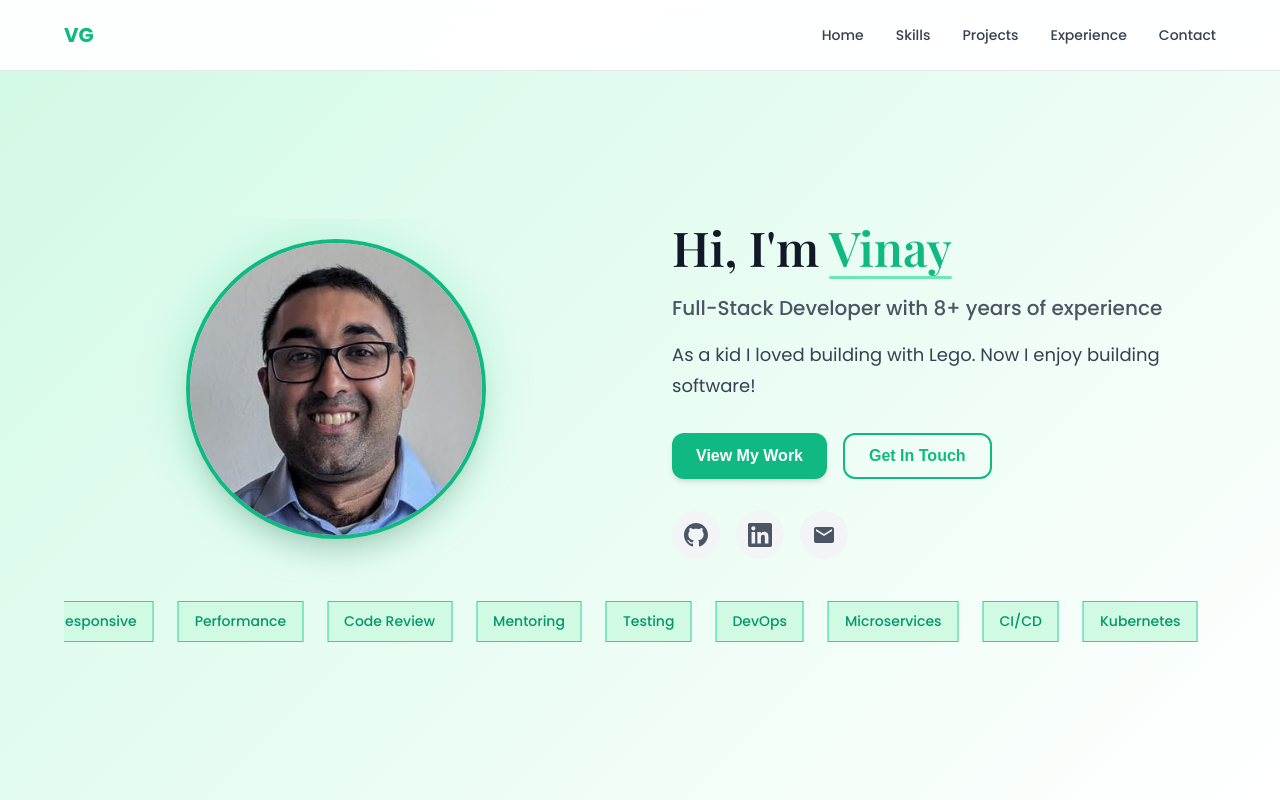
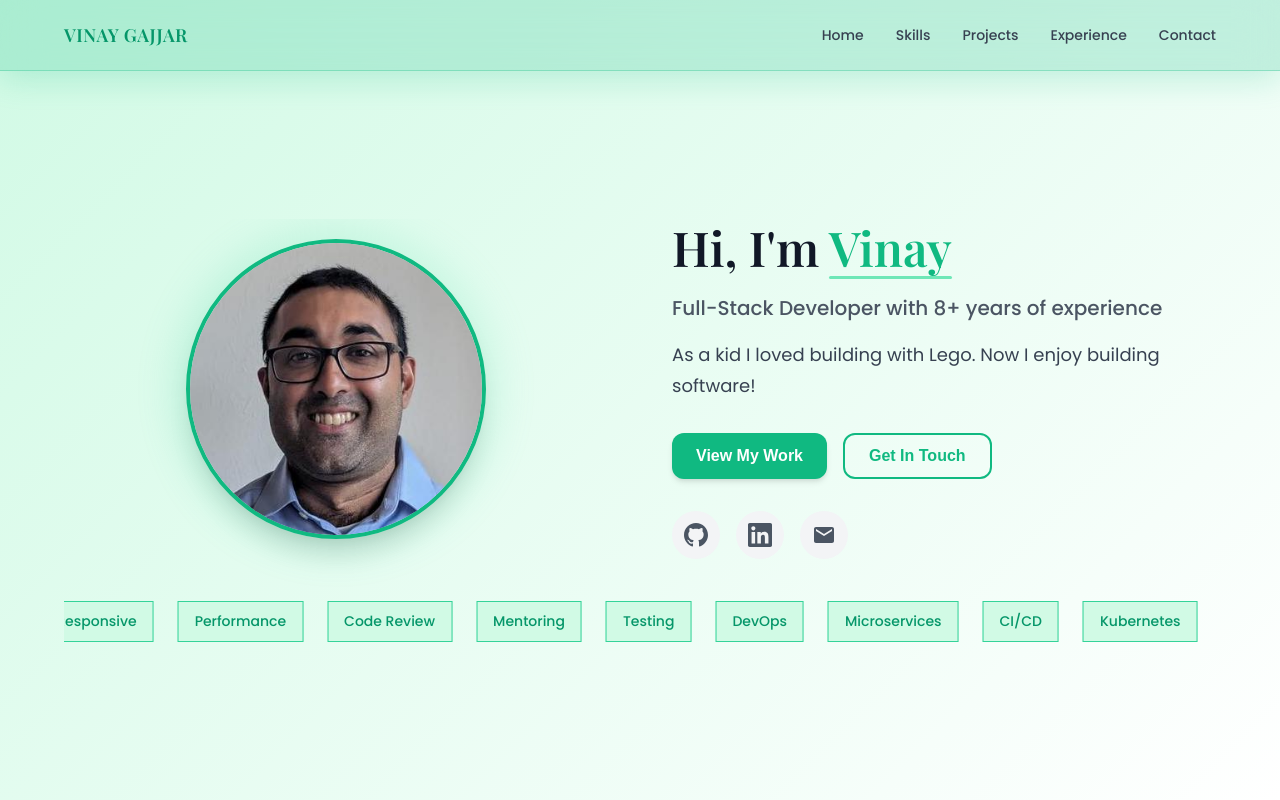
Before and after one commit to Scynes/vinay-portfolio-refactor, a website built with Vite: page index.html in a window 1280 px wide. Shown: the top 800 px of the page. Built offline with nearby package versions, Linux system fonts and the light colour scheme.

Commit message:
add: navigation bar glassmorphism effect.

```diff
--- a/index.html
+++ b/index.html
@@ -15,7 +15,7 @@
     <nav class="nav">
       <div class="nav-container">
         <div class="nav-logo">
-          <span class="logo-text">VG</span>
+          <span class="logo-text">Vinay Gajjar</span>
         </div>
         <div class="nav-menu" id="nav-menu">
           <a href="#home" class="nav-link">Home</a>
--- a/src/style.css
+++ b/src/style.css
@@ -93,16 +93,13 @@ body {
   left: 0;
   right: 0;
   z-index: 1000;
-  background: rgba(255, 255, 255, 0.95);
-  backdrop-filter: blur(10px);
-  border-bottom: 1px solid var(--gray-200);
+  background: rgba(16, 185, 129, 0.2);
+  backdrop-filter: blur(20px);
+  border-bottom: 1px solid rgba(16, 185, 129, 0.3);
+  box-shadow: 0 8px 32px rgba(16, 185, 129, 0.2);
   transition: var(--transition-normal);
 }
 
-.nav.scrolled {
-  background: rgba(255, 255, 255, 0.98);
-  box-shadow: var(--shadow-md);
-}
 
 .nav-container {
   max-width: 1200px;
@@ -115,10 +112,13 @@ body {
 }
 
 .nav-logo .logo-text {
-  font-size: var(--font-size-xl);
-  font-weight: 700;
-  color: var(--primary-green);
+  font-family: var(--font-family-display);
+  font-size: var(--font-size-lg);
+  font-weight: 600;
+  color: var(--primary-green-dark);
   text-decoration: none;
+  letter-spacing: 0.5px;
+  text-transform: uppercase;
 }
 
 .nav-menu {
```
